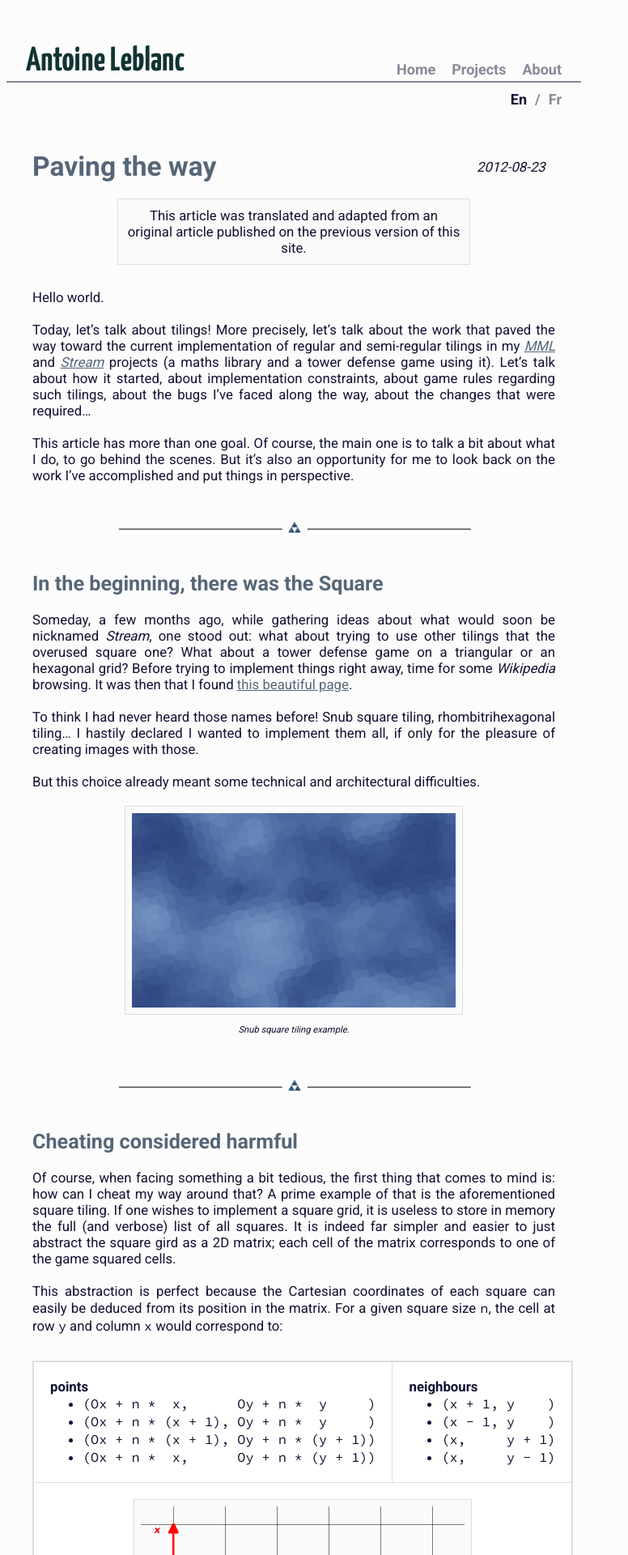
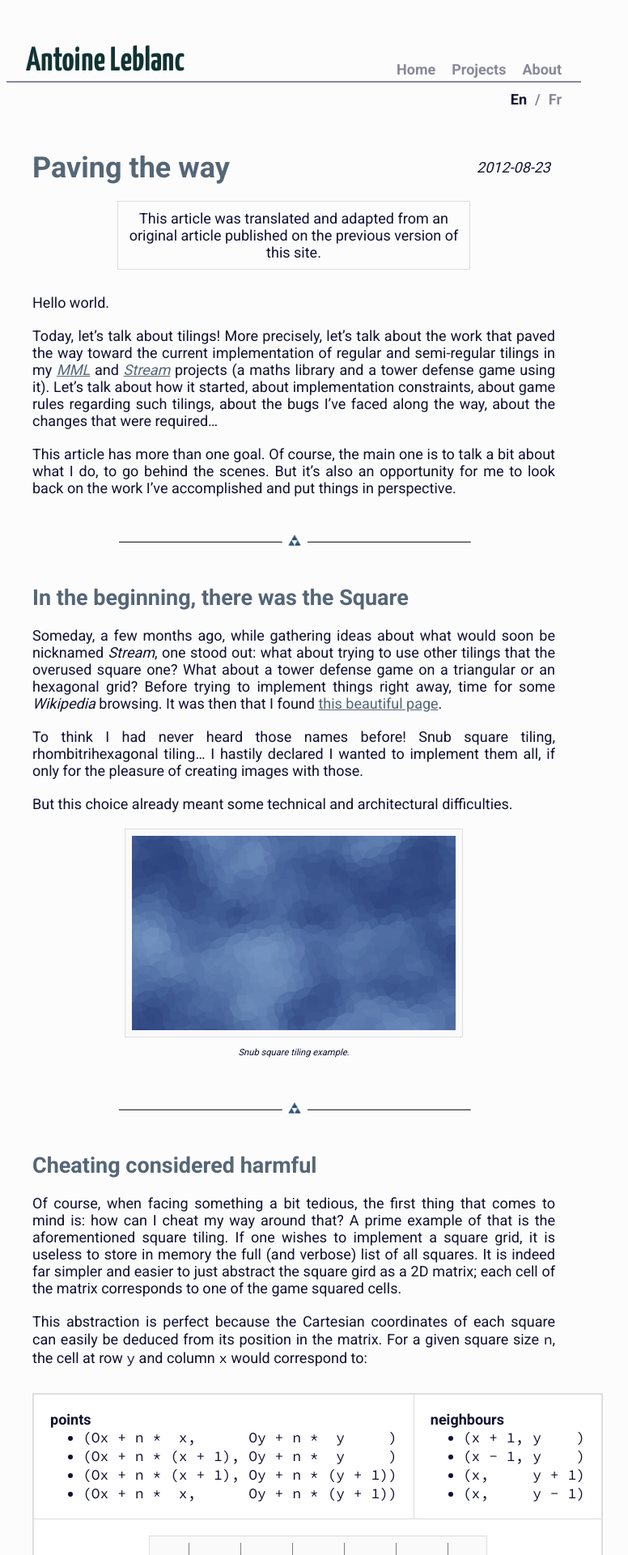
Before and after one commit to nicuveo/nauths.fr, a Jekyll site: the page built from en/_posts/2012-08-23-tilings.md, in a window 1280 px wide. Shown: the top 1920 px of the page at 81% size, without its empty margins (277-1053 px from the left). Built offline with Jekyll 4.4.1, drawn with Linux system fonts in a browser that asks for light colours.

Commit message:
wip: clean footer

```diff
--- a/_includes/footer.html
+++ b/_includes/footer.html
@@ -12,7 +12,6 @@
     <a class="link" href="{{ u.l-in }}"><i class="fa fa-2x fa-linkedin-square"></i></a>
     <a class="link" href="{{ u.cv_e }}"><i class="fa fa-2x fa-file-text"      ></i></a>
     <a class="link" href="{{ u.devi }}"><i class="fa fa-2x fa-pencil-square"  ></i></a>
-    <a class="link" href="{{ u.blog }}"><i class="fa fa-2x fa-gamepad"        ></i></a>
   </div>
 
   <p id="footer-text">
--- a/css/default.css
+++ b/css/default.css
@@ -28,7 +28,7 @@
 {
     background-color:#FCFCFC;
     font-family: 'Roboto', sans-serif;
-    font-size: 14px;
+    font-size: 18px;
     color:#113;
     margin: 0 auto;
     width: 710px;
@@ -267,7 +267,6 @@
 #disclaimer
 {
     border: 1px solid #DDD;
-    background-color: #fafafa;
 }
 
 .post-date
@@ -278,7 +277,6 @@
 
 #content
 {
-    font-size: 1.2em;
     padding: 42px 32px;
     text-align: justify;
 }
@@ -376,10 +374,10 @@
 
 #footer
 {
-    color: #666;
-    font-size: 0.8rem;
+    margin-top: 8px;
     text-align: center;
-    border-top: 2px solid #DDD;
+    font-size: 14px;
+    border-top: 2px solid #889;
     clear: both;
 }
 
@@ -390,6 +388,7 @@
 
 .link
 {
+    font-size: 16px;
     text-align: center;
     text-decoration: none;
     color: #889;
```
